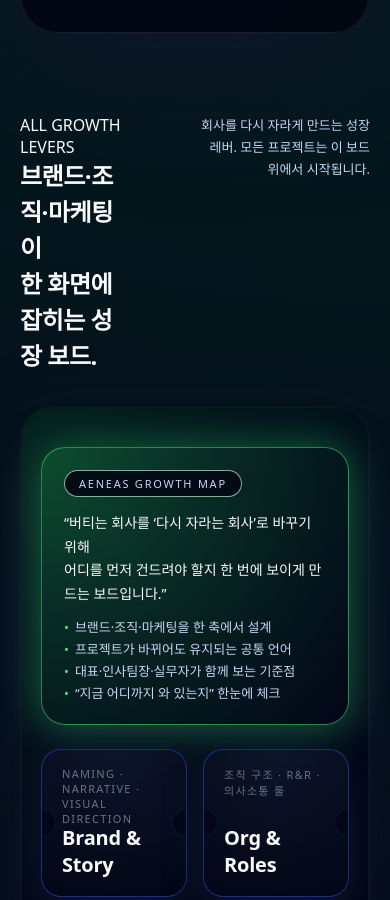
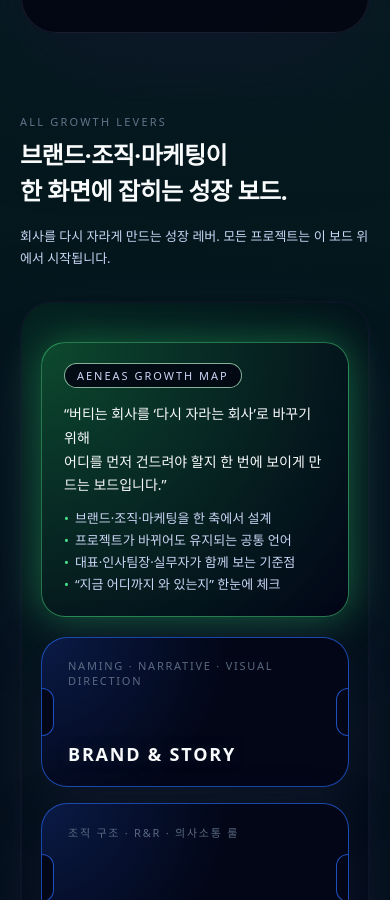
Before and after one commit to tiffanyblue-iam/aeny-assets, a plain HTML site: page portfolio/index.html in a window 390 px wide. Shown: the part 1066-1966 px from the top of the page. Drawn offline with Linux system fonts and the light colour scheme.

Commit message:
Update style.css

```diff
--- a/portfolio/css/style.css
+++ b/portfolio/css/style.css
@@ -464,11 +464,10 @@ header {
   color: var(--text-sub);
 }
 
-/* ===========================
-   ALL GROWTH LEVERS 섹션
-   =========================== */
+/* =======================================
+   AENEAS GROWTH BOARD (ALL GROWTH LEVERS)
+   ======================================= */
 
-/* 섹션 전체 래핑 */
 .section-growth {
   margin-top: 80px;
 }
@@ -478,40 +477,42 @@ header {
   margin: 0 auto;
 }
 
-/* ------- 헤더 영역 ------- */
-
+/* 헤더 레이아웃: 좌 타이틀, 우 설명 */
 .section-growth-header {
   display: flex;
   justify-content: space-between;
   align-items: flex-start;
-  gap: 72px;
+  gap: 48px;
   margin-bottom: 32px;
 }
 
-.section-growth-header .label {
+.growth-header-left {
+  max-width: 520px;
+}
+
+.growth-kicker {
   font-size: 11px;
-  letter-spacing: 0.18em;
+  letter-spacing: 0.2em;
   text-transform: uppercase;
   color: var(--text-muted);
-  margin-bottom: 12px;
+  margin-bottom: 8px;
 }
 
-.section-growth-header h2 {
+.growth-title {
   font-size: 24px;
   line-height: 1.5;
   letter-spacing: -0.02em;
 }
 
-.section-growth-header p {
+.growth-header-right {
+  max-width: 360px;
   font-size: 13px;
   line-height: 1.7;
   color: var(--text-sub);
-  /*max-width: 380px;*/
   text-align: right;
 }
 
-/* ------- 보드 박스 ------- */
-
+/* 보드 전체 박스 */
 .growth-board {
   padding: 40px 32px 36px;
   border-radius: 32px;
@@ -528,16 +529,16 @@ header {
   display: grid;
   grid-template-columns: minmax(0, 0.95fr) minmax(0, 1.25fr);
   gap: 28px;
-  align-items: stretch;
+  align-items: flex-start;
 }
 
-/* ------- 왼쪽 메인 맵 ------- */
+/* 왼쪽 메인 맵 카드 */
 
 .growth-main {
   border-radius: 24px;
-  padding: 22px 22px 20px;
-  background: radial-gradient(circle at top left, rgba(34, 197, 94, 0.28), #020617);
-  border: 1px solid rgba(74, 222, 128, 0.55);
+  padding: 20px 22px 20px;
+  background: radial-gradient(circle at top left, rgba(34, 197, 94, 0.25), #020617);
+  border: 1px solid rgba(74, 222, 128, 0.5);
   box-shadow:
     0 0 40px rgba(34, 197, 94, 0.45),
     0 24px 60px rgba(15, 23, 42, 0.9);
@@ -546,10 +547,10 @@ header {
 .growth-main-label {
   display: inline-flex;
   align-items: center;
-  padding: 5px 14px;
+  padding: 4px 12px;
   border-radius: 999px;
   font-size: 11px;
-  letter-spacing: 0.16em;
+  letter-spacing: 0.18em;
   text-transform: uppercase;
   background: rgba(3, 7, 18, 0.9);
   border: 1px solid rgba(187, 247, 208, 0.7);
@@ -557,14 +558,13 @@ header {
   margin-bottom: 14px;
 }
 
-.growth-main p {
+.growth-main-lead {
   font-size: 14px;
   line-height: 1.7;
   margin-bottom: 10px;
-  color: var(--text-main);
 }
 
-.growth-main ul {
+.growth-main-list {
   list-style: none;
   margin: 0;
   padding: 0;
@@ -573,13 +573,13 @@ header {
   color: var(--text-sub);
 }
 
-.growth-main ul li::before {
+.growth-main-list li::before {
   content: "•";
   margin-right: 6px;
   color: var(--accent);
 }
 
-/* ------- 오른쪽 6개 티켓 카드 ------- */
+/* 오른쪽 6개 티켓 카드 */
 
 .growth-grid {
   display: grid;
@@ -589,104 +589,127 @@ header {
 
 .growth-card {
   position: relative;
-  height: 148px;                  /* 카드 높이 고정 */
-  border-radius: 20px;
-  padding: 18px 20px;
-  background: radial-gradient(circle at top, rgba(15, 23, 42, 0.9), #020617);
-  border: 1px solid rgba(30, 64, 175, 0.7);
-  box-shadow: 0 18px 34px rgba(15, 23, 42, 0.9);
+  min-height: 160px;
+  padding: 22px 28px;
+  border-radius: 26px;
+  background:
+    radial-gradient(circle at 0 0, rgba(37, 99, 235, 0.22), transparent 55%),
+    #020617;
+  border: 1px solid rgba(37, 99, 235, 0.7); /* ticket edge */
+  box-shadow: 0 20px 48px rgba(15, 23, 42, 0.95);
   overflow: hidden;
   cursor: default;
-  transition:
-    transform 0.16s ease-out,
-    box-shadow 0.16s ease-out,
-    border-color 0.16s ease-out;
 }
 
-/* 티켓 느낌 – 양 옆이 살짝 파인 것처럼 */
+/* 티켓 옆 라운드 노치 */
 .growth-card::before,
 .growth-card::after {
   content: "";
   position: absolute;
   top: 50%;
-  width: 26px;
-  height: 26px;
-  border-radius: 50%;
-  background: #020617;           /* 바깥 배경과 동일하게 */
-  box-shadow: 0 0 0 1px rgba(15, 23, 42, 0.95);
+  width: 22px;
+  height: 46px;
+  border-radius: 999px;
+  background: #020617;
+  border: 1px solid rgba(37, 99, 235, 0.8);
   transform: translateY(-50%);
 }
-.growth-card::before { left: -13px; }
-.growth-card::after  { right: -13px; }
 
-/* 기본 상태: 위에 태그, 아래에 큰 타이틀 */
+.growth-card::before {
+  left: -12px;
+}
+
+.growth-card::after {
+  right: -12px;
+}
+
+/* 카드 내부 – 기본 상태: 위 태그, 아래 타이틀 */
+
+.growth-card-meta,
+.growth-card-body,
+.growth-card-title {
+  position: absolute;
+  left: 26px;
+  right: 26px;
+}
 
 .growth-card-meta {
-  position: absolute;
-  left: 20px;
-  right: 20px;
-  top: 16px;
+  top: 20px;
   font-size: 11px;
-  letter-spacing: 0.12em;
+  letter-spacing: 0.16em;
   text-transform: uppercase;
   color: var(--text-muted);
+  opacity: 0.9;
+  transition: opacity 0.18s ease-out, transform 0.18s ease-out;
 }
 
 .growth-card-title {
-  position: absolute;
-  left: 20px;
-  right: 20px;
-  bottom: 18px;
-  font-size: 20px;
+  bottom: 20px;
+  font-size: 18px;
   font-weight: 600;
-  letter-spacing: -0.01em;
+  letter-spacing: 0.10em;  /* 아날로그 계기판 느낌 */
+  text-transform: uppercase;
   color: var(--text-main);
+  text-shadow: 0 0 12px rgba(15, 23, 42, 0.9);
+  transition: opacity 0.18s ease-out, transform 0.18s ease-out;
 }
 
-/* 설명 텍스트 – 기본은 숨기고, 카드 중앙에 배치 */
-
+/* 설명글은 가운데에서 등장 */
 .growth-card-body {
-  position: absolute;
-  inset: 20px 22px;
-  display: flex;
-  align-items: center;
+  top: 50%;
+  transform: translateY(-50%);
   font-size: 13px;
   line-height: 1.7;
   color: var(--text-sub);
   opacity: 0;
-  transform: translateY(4px);
-  transition: opacity 0.18s ease-out, transform 0.18s ease-out;
+  transition: opacity 0.18s ease-out;
 }
 
-/* 호버 시: 티켓이 살짝 떠오르고, 가운데 설명만 보이게 */
+/* hover : 태그 + 타이틀 사라지고 설명만 보이게 */
 
-.growth-card:hover {
-  transform: translateY(-4px);
-  border-color: rgba(56, 189, 248, 0.95);
-  box-shadow: 0 22px 40px rgba(15, 23, 42, 0.98);
+.growth-card:hover .growth-card-meta,
+.growth-card:hover .growth-card-title {
+  opacity: 0;
 }
 
 .growth-card:hover .growth-card-body {
   opacity: 1;
-  transform: translateY(0);
 }
 
-.growth-card:hover .growth-card-title,
-.growth-card:hover .growth-card-meta {
-  opacity: 0;
-}
-
-/* ------- 반응형 ------- */
+/* 반응형 */
 
 @media (max-width: 960px) {
-  .section-growth-inner { padding-inline: 0; }
-  .growth-board { padding-inline: 20px; }
+  .section-growth-inner {
+    padding-inline: 0;
+  }
+
+  .section-growth-header {
+    flex-direction: column;
+    align-items: flex-start;
+    gap: 16px;
+  }
+
+  .growth-header-right {
+    text-align: left;
+    max-width: none;
+  }
+
+  .growth-board {
+    padding-inline: 20px;
+  }
+
   .growth-layout {
     grid-template-columns: minmax(0, 1fr);
-    gap: 24px;
+    gap: 20px;
   }
 }
 
 @media (max-width: 640px) {
   .growth-grid {
-    grid-template-columns:
+    grid-template-columns: minmax(0, 1fr);
+  }
+
+  .growth-card {
+    min-height: 150px;
+  }
+}
```
